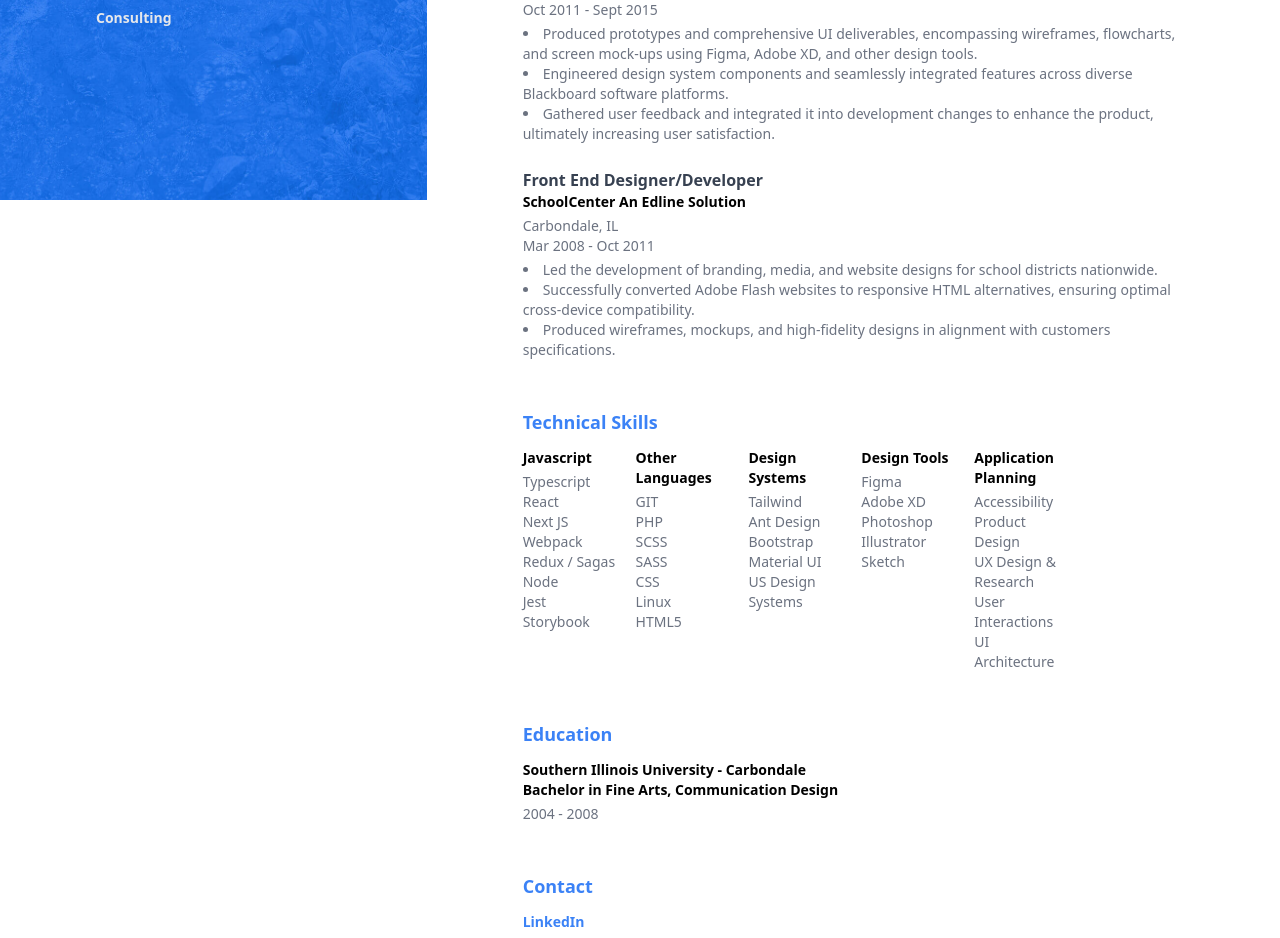
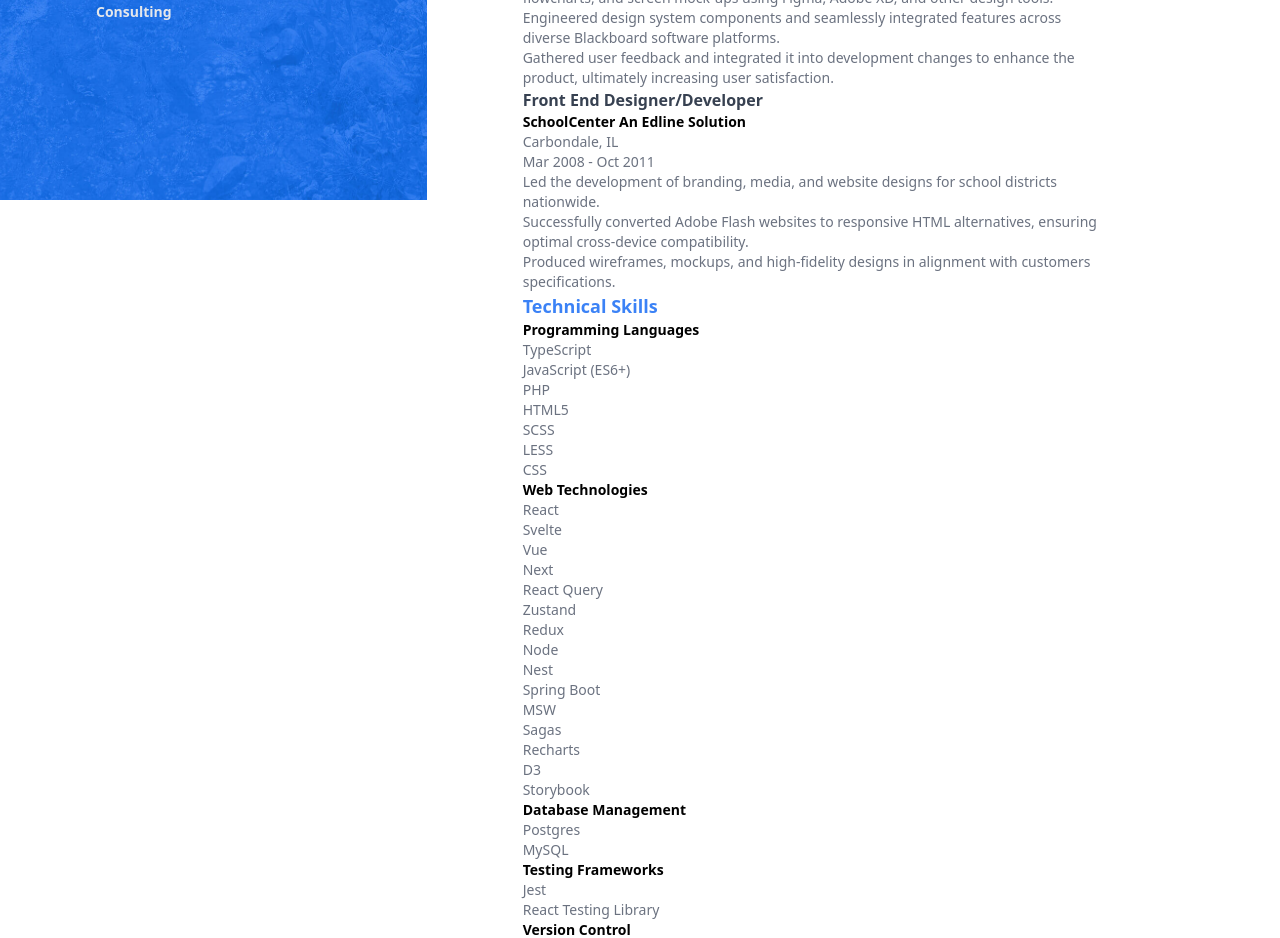
Before and after one commit to arthurgr/arevelski-nextjs-portfolio, a Next.js app: page / in a window 1280 px wide. Shown: the part 600-1538 px from the top of the page. Built offline with nearby package versions, Linux system fonts and the light colour scheme.

Commit message:
structure cleanup

```diff
--- a/components/Links/Links.tsx
+++ b/components/Links/Links.tsx
@@ -26,10 +26,10 @@
 export default function Links() {
   return (
     <nav>
-      <ul className="mt-3 text-sm font-normal">
+      <ul className="text-sm font-normal">
         {config.map((e) => {
           return (
-              <li key={e.title} className="mt-1 hover:underline">
+              <li key={e.title} className="hover:underline">
                 <b>
                   <a
                       href={e.href}
--- a/components/header.tsx
+++ b/components/header.tsx
@@ -19,7 +19,7 @@
             Arthur Revelski
           </h1>
           <h2 className="mt-1 text-sm font-normal text-white">Software Engineer</h2>
-          <h2 className="mt-1 text-sm font-normal text-white">Boulder, CO</h2>
+          <h3 className="mt-1 text-sm font-normal text-white">Boulder, CO</h3>
           <p className="my-6 text-sm font-light text-gray-200 dark:text-gray-300">
             I’m passionate about designing and developing intuitive user
             interfaces. When I&apos;m not learning about Javascript, I enjoy
--- a/components/layout.tsx
+++ b/components/layout.tsx
@@ -1,7 +1,7 @@
+import React, { useState } from "react";
 import Head from "next/head";
 import Header from "./header";
 import ThemeToggle from "./themeToggle";
-import { useState } from "react";
 
 export const siteTitle = "Arthur Revelski";
 
@@ -14,20 +14,23 @@
 }) {
   const [theme, setTheme] = useState("light");
   return (
+    <>
+        <Head>
+            <title>{siteTitle}</title>
+            <link rel="icon" href="/favicon.ico"/>
+            <meta name="description" content="Arthur Revelski"/>
+            <meta name="og:title" content={siteTitle}/>
+        </Head>
         <div className={theme}>
-      <Head>
-        <link rel="icon" href="/favicon.ico" />
-        <meta name="description" content="Arthur Revelski" />
-        <meta name="og:title" content={siteTitle} />
-      </Head>
-      <Header />
-      <div
+            <Header/>
+            <main
               id="content"
-        className="lg:w-8/12 md:w-12/12 px-16 sm:px-24 py-12 float-right dark:bg-zinc-900"
+              className=" float-right lg:w-8/12 md:w-12/12 py-12 px-16 sm:px-24 dark:bg-zinc-900"
             >
                   <ThemeToggle config={{ theme, setTheme }} />
                   {children}
+            </main>
         </div>
-    </div>
+    </>
   );
 }
--- a/components/resume/Education.tsx
+++ b/components/resume/Education.tsx
@@ -1,18 +1,18 @@
 export default function Education() {
   return (
     <section>
-      <h1 className="mt-12 text-lg font-bold text-blue-500 dark:text-blue-300">
+      <h1 className="text-lg font-bold text-blue-500 dark:text-blue-300">
         Education
       </h1>
       <ul>
         <li>
-          <h3 className="mt-3 text-sm font-bold dark:text-gray-200">
+          <h3 className="text-sm font-bold dark:text-gray-200">
             Southern Illinois University - Carbondale
           </h3>
           <h3 className="text-sm font-semibold dark:text-gray-300">
             Bachelor in Fine Arts, Communication Design
           </h3>
-          <p className="text-sm font-light text-gray-500 mt-1 dark:text-gray-400">
+          <p className="text-sm font-light text-gray-500 dark:text-gray-400">
             2004 - 2008
           </p>
         </li>
--- a/components/resume/Experience/Experience.tsx
+++ b/components/resume/Experience/Experience.tsx
@@ -33,15 +33,13 @@
 
 export default function Experience() {
   return (
-    <section>
+    <>
       <h1 className="text-lg font-bold text-blue-500 dark:text-blue-300">
         Experience
       </h1>
-      <span className="lg:max-w-xl">
         {config.map((e) => {
           return <ExperienceItem key={e.title} config={e} />;
         })}
-      </span>
-    </section>
+    </>
   );
 }
--- a/components/resume/Experience/ExperienceItem.tsx
+++ b/components/resume/Experience/ExperienceItem.tsx
@@ -8,22 +8,22 @@
   };
 }) => {
   return (
-    <>
-      <h3 className="mt-6 font-bold text-gray-700 dark:text-gray-200">
+    <ul className="lg:max-w-xl">
+      <h3 className="font-bold text-gray-700 dark:text-gray-200">
         {props.config.position}
       </h3>
       <h3 className="text-sm font-bold dark:text-gray-300">
         {props.config.title}
       </h3>
-      <h3 className="mt-1 text-sm font-normal text-gray-500 dark:text-gray-300">
+      <h3 className="text-sm font-normal text-gray-500 dark:text-gray-300">
         {props.config.location}
       </h3>
       <h3 className="text-sm font-normal text-gray-500 dark:text-gray-300">
         {props.config.time}
       </h3>
-      <p className="text-sm font-light text-gray-500 mt-1 dark:text-gray-400">
+      <ul className="text-sm font-light text-gray-500 dark:text-gray-400">
         {props.config.description.map((e) => <li key={e}>{e}</li>)}
-      </p>
-    </>
+      </ul>
+    </ul>
   );
 };
--- a/components/resume/Skills/Skills.tsx
+++ b/components/resume/Skills/Skills.tsx
@@ -2,59 +2,60 @@
 
 const config = [
   {
-    category: "Javascript",
+    category: "Programming Languages",
+    items: ["TypeScript", "JavaScript (ES6+)", "PHP", "HTML5", "SCSS", "LESS", "CSS"],
+  },
+  {
+    category: "Web Technologies",
     items: [
-      "Typescript",
-      "React",
-      "Next JS",
-      "Webpack",
-      "Redux / Sagas",
-      "Node",
-      "Jest",
-      "Storybook",
+      "React", "Svelte", "Vue", "Next", "React Query", "Zustand", "Redux",
+      "Node", "Nest", "Spring Boot", "MSW", "Sagas", "Recharts", "D3", "Storybook"
     ],
   },
   {
-    category: "Other Languages",
-    items: ["GIT", "PHP", "SCSS", "SASS", "CSS", "Linux", " HTML5"],
+    category: "Database Management",
+    items: [
+      "Postgres",
+      "MySQL",
+    ],
+  },
+  {
+    category: "Testing Frameworks",
+    items: ["Jest", "React Testing Library"],
+  },
+  {
+    category: "Version Control",
+    items: ["Git", "GitHub", "GitLab"],
+  },
+  {
+    category: "Build Tools",
+    items: ["Vite", "Webpack", "Rollup", "Babel"],
+  },
+  {
+    category: "Build Tools",
+    items: ["Vite", "Webpack", "Rollup", "Babel"],
   },
   {
     category: "Design Systems",
-    items: [
-      "Tailwind",
-      "Ant Design",
-      "Bootstrap",
-      "Material UI",
-      "US Design Systems",
-    ],
+    items: ["Tailwind", "Ant Design", "Bootstrap", "Material UI", "US Design Systems"],
   },
   {
-    category: "Design Tools",
-    items: ["Figma", "Adobe XD", "Photoshop", "Illustrator", "Sketch "],
-  },
-  {
-    category: "Application Planning",
-    items: [
-      "Accessibility",
-      "Product Design",
-      "UX Design & Research",
-      "User Interactions",
-      "UI Architecture",
-    ],
+    category: "Other Tools",
+    items: ["Figma", "Adobe XD", "Photoshop", "Illustrator", "Sketch"],
   },
 ];
 
 export default function Skills() {
   return (
-    <section>
-      <h1 className="mt-12 text-lg font-bold text-blue-500 dark:text-blue-300">
+    <>
+      <h1 className="text-lg font-bold text-blue-500 dark:text-blue-300">
         Technical Skills
       </h1>
-      <div className="grid grid-cols-1 lg:grid-cols-3 xl:grid-cols-6 gap-4">
+      <div>
         {config.map((e) => {
           return <SkillsItem key={e.category} config={e} />;
         })}
       </div>
-    </section>
+    </>
   );
 }
--- a/components/resume/Skills/SkillsItem.tsx
+++ b/components/resume/Skills/SkillsItem.tsx
@@ -6,10 +6,10 @@
 }) => {
   return (
     <div>
-      <h3 className="mt-3 text-sm font-bold dark:text-gray-200">
+      <h3 className="text-sm font-bold dark:text-gray-200">
         {props.config.category}
       </h3>
-      <ul className="text-sm font-light text-gray-500 mt-1 dark:text-gray-400">
+      <ul className="text-sm font-light text-gray-500 dark:text-gray-400">
         {props.config.items.map((e) => (
           <li key={e}>{e}</li>
         ))}
--- a/pages/index.tsx
+++ b/pages/index.tsx
@@ -1,33 +1,27 @@
 import type { NextPage } from "next";
-import Head from "next/head";
-import Layout, { siteTitle } from "../components/layout";
+import Layout from "../components/layout";
 import Experience from "../components/resume/Experience/Experience";
 import Education from "../components/resume/Education";
 import Skills from "../components/resume/Skills/Skills";
-import Links from "../components/Links/Links";
 import { GoogleAnalytics } from '@next/third-parties/google'
 
-
-const Home: NextPage = () => {
+const index: NextPage = () => {
   return (
     <Layout home>
-      <Head>
-        <title>{siteTitle}</title>
-        <meta name="description" content="Arthur Revelski" />
-        <link rel="icon" href="/favicon.ico" />
-      </Head>
-      <main>
-        <Experience />
-        <Skills />
-          <Education />
-        <div className="text-blue-500 dark:text-blue-300">
-          <h1 className="mt-12 text-lg font-bold">Contact</h1>
-          <Links />
-        </div>
-      </main>
-        <GoogleAnalytics gaId="G-E1F12C8Q41" />
+        <article>
+            <section>
+                <Experience/>
+            </section>
+            <section>
+                <Skills/>
+            </section>
+            <section>
+                <Education/>
+            </section>
+        </article>
+        <GoogleAnalytics gaId="G-E1F12C8Q41"/>
     </Layout>
   );
 };
 
-export default Home;
+export default index;
--- a/styles/global.css
+++ b/styles/global.css
@@ -31,24 +31,7 @@
 body.dark {
   background-color: #292c35;
 }
-.checkbox {
-  opacity: 0;
-  position: absolute;
-}
 
-.label {
-  width: 50px;
-  height: 26px;
-  background-color: #111;
-  display: flex;
-  border-radius: 50px;
-  align-items: center;
-  justify-content: space-between;
-  padding: 5px;
-  position: relative;
-  transform: scale(1.5);
-  cursor: pointer;
-}
 /* Dark mode btn */
 input:checked ~ .dot {
   transform: translateX(100%);
```
Lines whose indentation alone changed are shown as unchanged.
